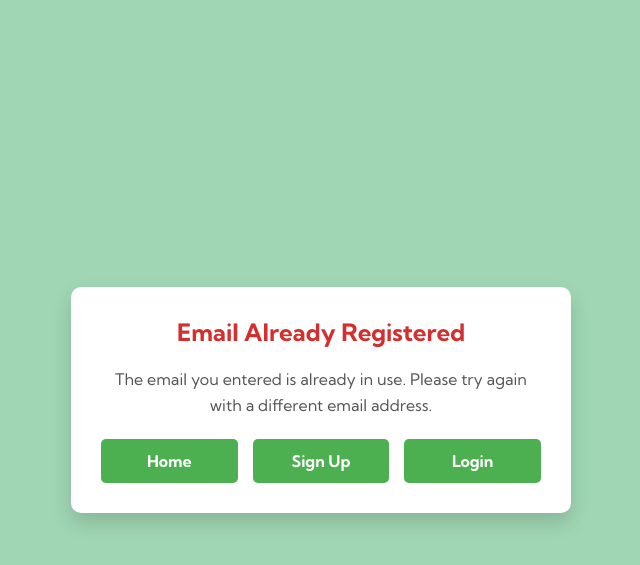
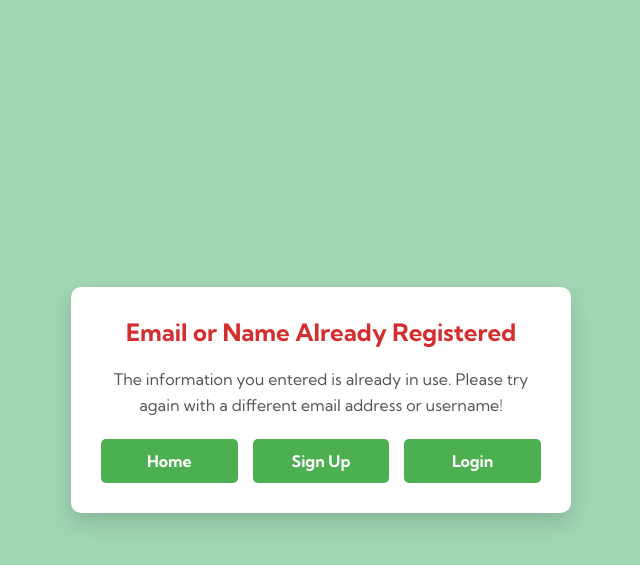
Before and after one commit to IsraelShowell/Prioritask-Task-Management, a Flask app: template templates/error.html in a window 1280 px wide. Shown: the top 565 px of the page, without its empty margins (319-959 px from the left). Run offline with Flask 3, Linux system fonts and the light colour scheme; the template is opened without the code that fills it, so the values that code supplies are empty.

Commit message:
Version 0.90

```diff
--- a/app.py
+++ b/app.py
@@ -70,7 +70,7 @@ def signup():
 
         if username and password:
             # Check if email already exists
-            manage_cursor.execute("SELECT * FROM users WHERE Email = ?", (email,))
+            manage_cursor.execute("SELECT * FROM users WHERE Email = ? AND Username = ?", (email,username,))
             data = manage_cursor.fetchone()
 
             # If the email already exists, display an error message
--- a/templates/error.html
+++ b/templates/error.html
@@ -83,8 +83,8 @@
 
 <body>
     <div class="container">
-        <h1>Email Already Registered</h1>
-        <p>The email you entered is already in use. Please try again with a different email address.</p>
+        <h1>Email or Name Already Registered</h1>
+        <p>The information you entered is already in use. Please try again with a different email address or username!</p>
         <div class="btn-group">
             <div class="btn"><a href="{{ url_for('Home') }}">Home</a></div>
             <div class="btn"><a href="{{ url_for('signup') }}">Sign Up</a></div>
```
